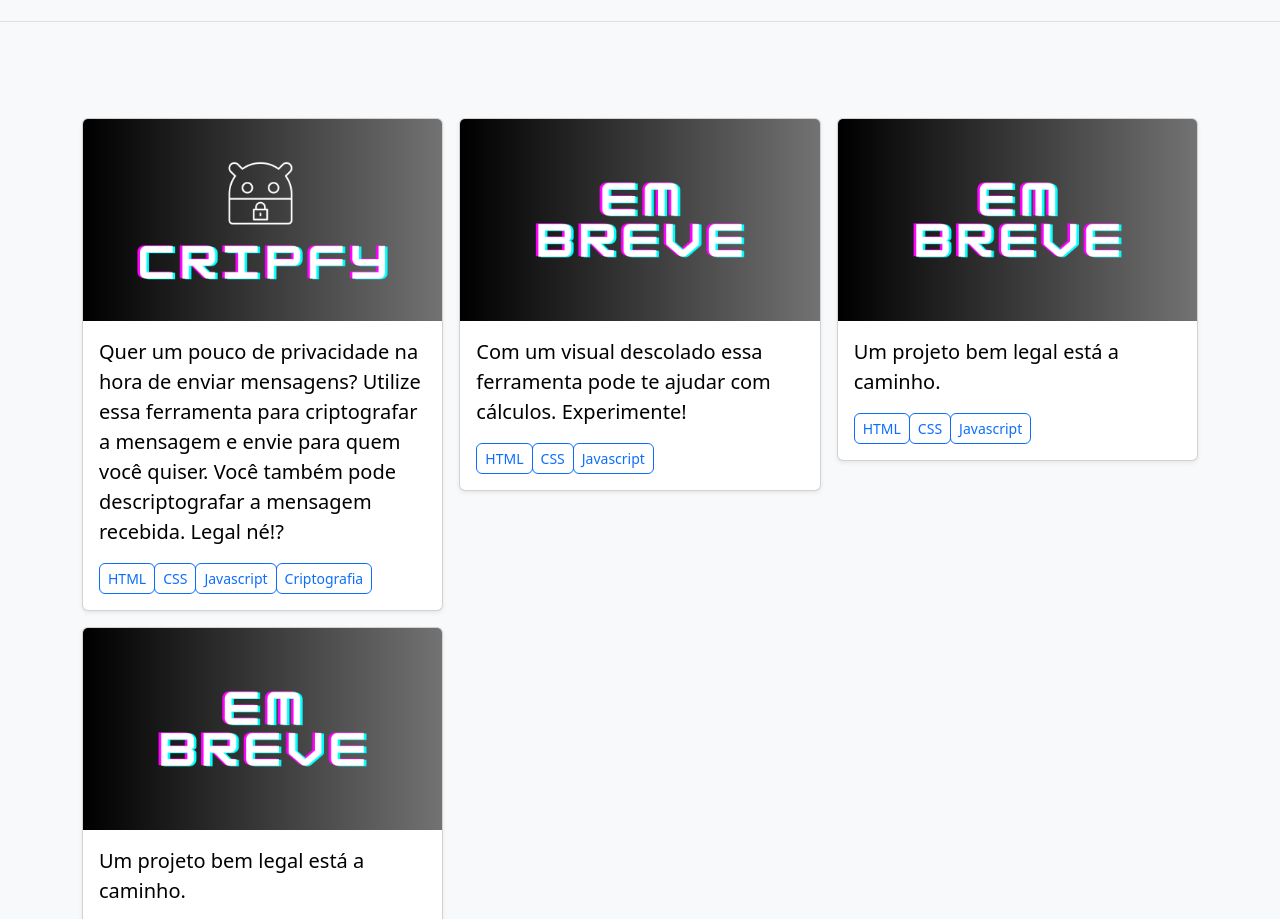
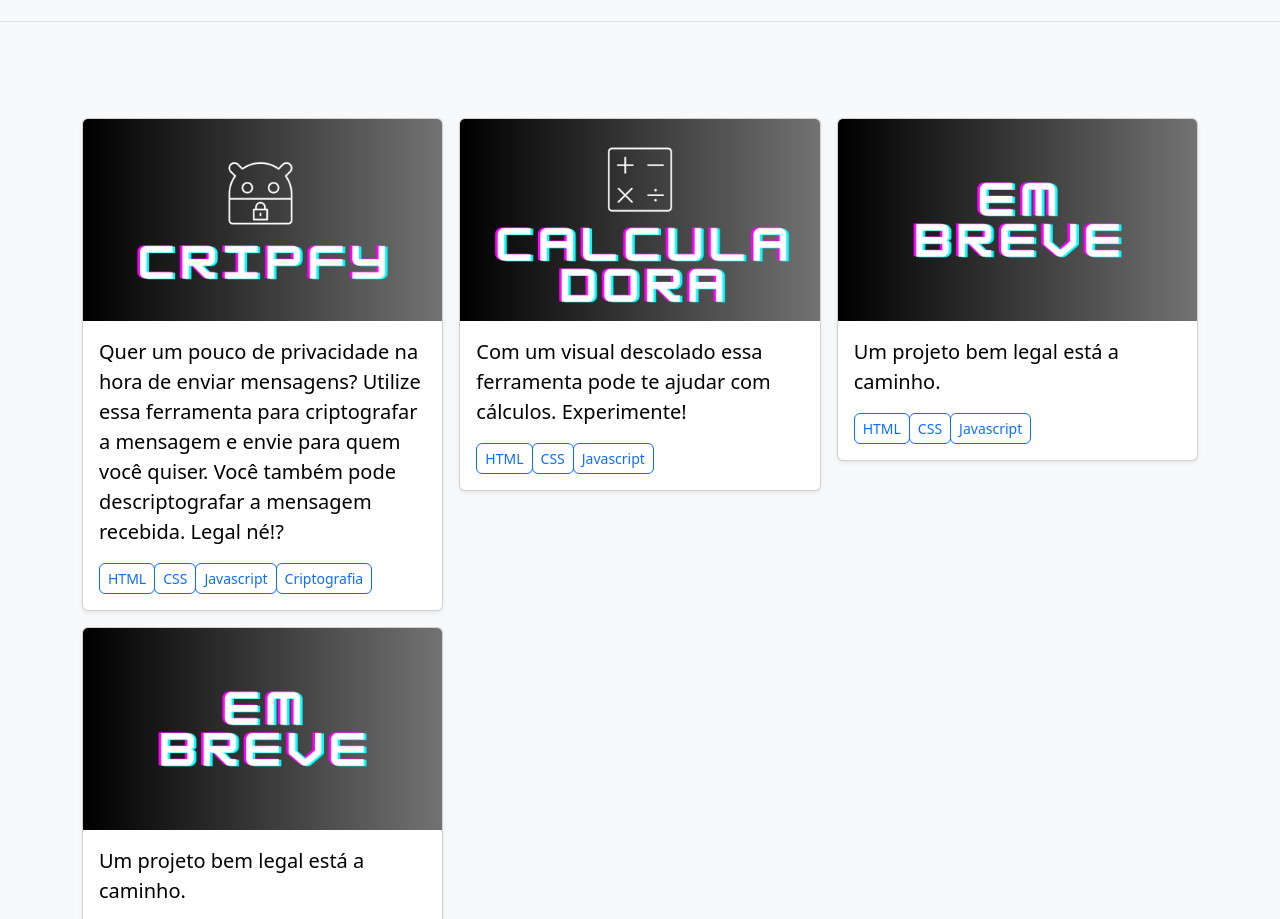
Before and after one commit to a-azevedo/personel-page, a plain HTML site: page index.html in a window 1280 px wide. Shown: the part 2464-3383 px from the top of the page. Drawn offline with nearby package versions, Linux system fonts and the light colour scheme.

Commit message:
adicinado cover image

```diff
--- a/index.html
+++ b/index.html
@@ -145,7 +145,7 @@
           <div class="col">
             <div class="card shadow-sm">
               <a href="https://a-azevedo.github.io/nice-calculator/" target="_blank">
-                <img class="card-img-top" src="img/EM (1).png" alt="cripfy app cover">
+                <img class="card-img-top" src="img/calculadora_cover.png" alt="cripfy app cover">
               </a>
               <div class="card-body">
                 <p class="card-text lead text-body-emphasis">Com um visual descolado essa ferramenta pode te ajudar com cálculos. Experimente!</p>
```
Also changed, not shown: img/calculadora_cover.png (added).
